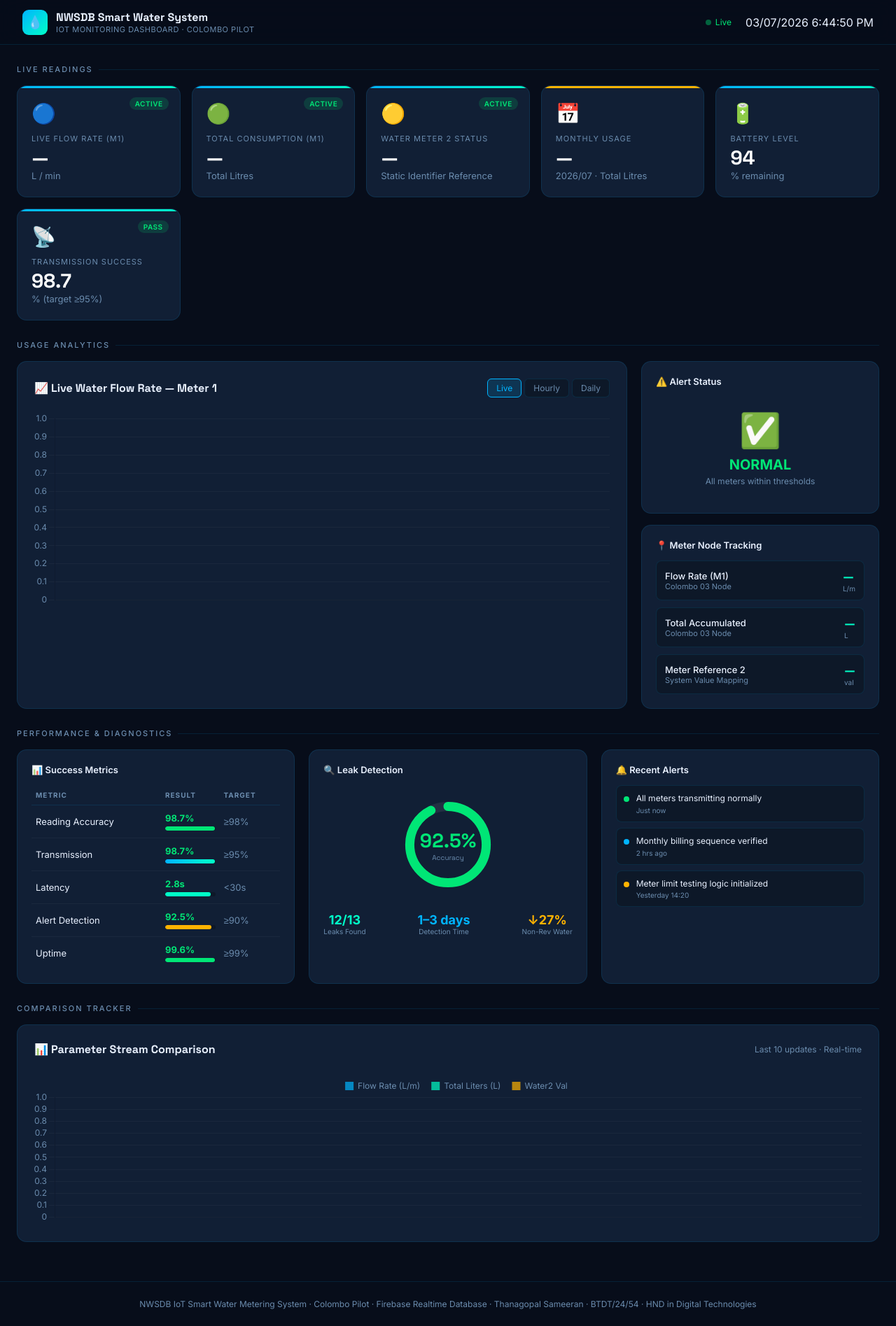
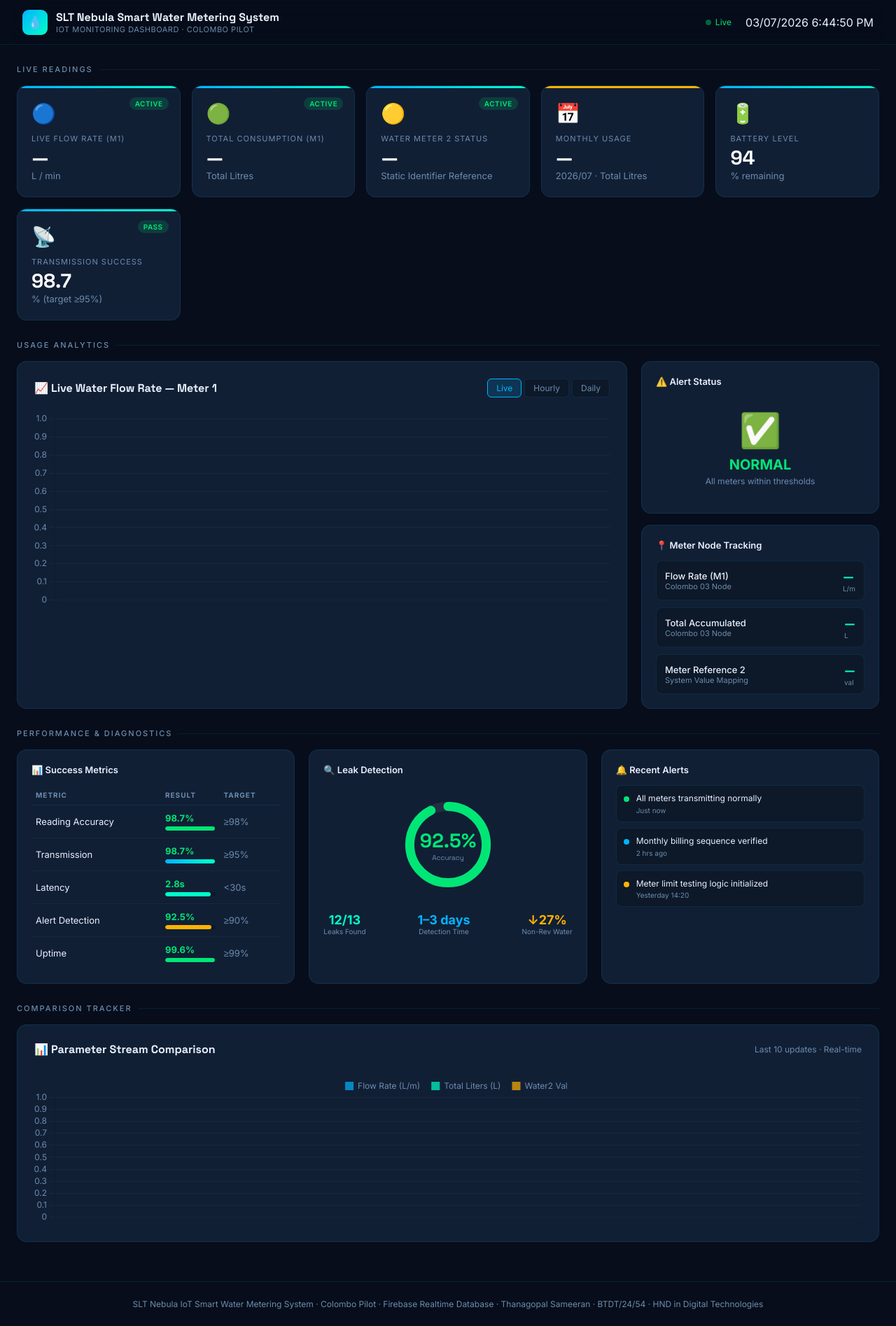
Before and after one commit to Meeran033/water-meter-dashboard, a plain HTML site: page index.html in a window 1280 px wide. Shown: the whole page at 70% size. Drawn offline with nearby package versions, Linux system fonts and the light colour scheme; no server answers.

Commit message:
Update index.html

```diff
--- a/index.html
+++ b/index.html
@@ -286,7 +286,7 @@
   <div class="nav-brand">
     <div class="nav-logo">💧</div>
     <div>
-      <div class="nav-title">NWSDB Smart Water System</div>
+      <div class="nav-title">SLT Nebula Smart Water Metering System</div>
       <div class="nav-sub">IOT MONITORING DASHBOARD · COLOMBO PILOT</div>
     </div>
   </div>
@@ -509,7 +509,7 @@
 </div>
 
 <footer>
-  NWSDB IoT Smart Water Metering System · Colombo Pilot · Firebase Realtime Database ·
+  SLT Nebula IoT Smart Water Metering System · Colombo Pilot · Firebase Realtime Database ·
   Thanagopal Sameeran · BTDT/24/54 · HND in Digital Technologies
 </footer>
 
```
